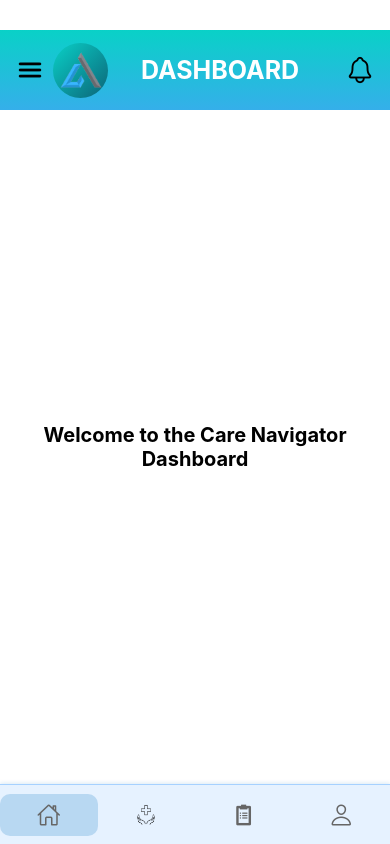
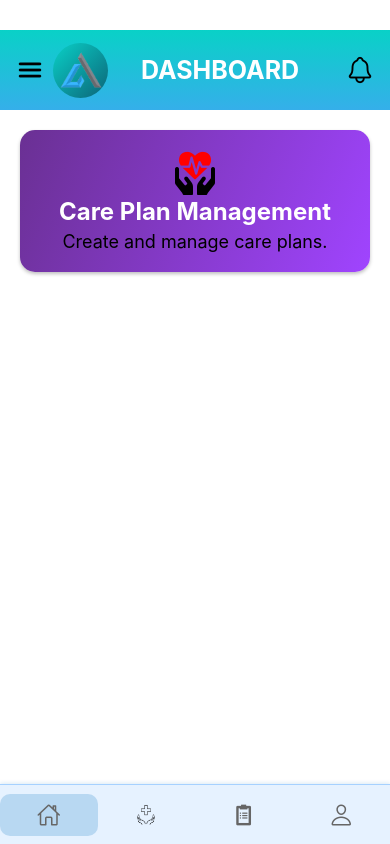
Before and after one commit to akindukodithuwakku/ATG-Mobile, a React Native app: screen /CNDashboard in a window 390 px wide. Built offline with nearby package versions, Linux system fonts and the light colour scheme.

Commit message:
Create Care Plan Management card on dashboard with styles and layout.

```diff
--- a/screens/CNDashboard.js
+++ b/screens/CNDashboard.js
@@ -11,6 +11,8 @@ import {
 import SideNavigationCN from "../Components/SideNavigationCN";
 import BottomNavigationCN from "../Components/BottomNavigationCN";
 import { Ionicons } from "@expo/vector-icons";
+import FontAwesome from '@expo/vector-icons/FontAwesome';
+import FontAwesome5 from '@expo/vector-icons/FontAwesome5';
 import { LinearGradient } from "expo-linear-gradient";
 
 const CNDashboard = ({ navigation }) => {
@@ -83,9 +85,31 @@ const CNDashboard = ({ navigation }) => {
 
       {/* Dashboard Content */}
       <View style={styles.content}>
-        <Text style={styles.dashboardText}>
-          Welcome to the Care Navigator Dashboard
-        </Text>
+        {/* Main Navigation Cards */}
+        <View style={styles.cardContainer}>
+          <TouchableOpacity
+            style={styles.card}
+            onPress={() => navigation.navigate("CarePlanCN")}
+          >
+            <LinearGradient
+              colors={["#6a3093", "#a044ff"]}
+              style={styles.cardGradient}
+              start={{ x: 0, y: 0 }}
+              end={{ x: 1, y: 1 }}
+            >
+              <View style={styles.carePlanIcon}>
+                {/* Heart */}
+                <FontAwesome name="heartbeat" size={32} color="red" style={styles.heartIcon} />
+                {/* Hands */}
+                <FontAwesome5 name="hands" size={32} color="black" style={styles.handIcon} />
+              </View>
+              <Text style={styles.cardTitle}>Care Plan Management</Text>
+              <Text style={styles.cardSubtitle}>
+                Create and manage care plans.
+              </Text>
+            </LinearGradient>
+          </TouchableOpacity>
+        </View>
       </View>
 
       {/* Bottom Navigation */}
@@ -142,14 +166,49 @@ const styles = StyleSheet.create({
   },
   content: {
     flex: 1,
-    justifyContent: "center",
-    alignItems: "center",
+    padding: 20,
     marginBottom: 60,
   },
-  dashboardText: {
-    fontSize: 20,
+  cardContainer: {
+    flex: 1,
+    gap: 20,
+  },
+  card: {
+    borderRadius: 15,
+    overflow: "hidden",
+    elevation: 5,
+    shadowColor: "#000",
+    shadowOffset: {
+      width: 0,
+      height: 2,
+    },
+    shadowOpacity: 0.25,
+    shadowRadius: 3.84,
+  },
+  cardGradient: {
+    padding: 20,
+    alignItems: "center",
+  },
+  cardTitle: {
+    fontSize: 24,
     fontWeight: "bold",
+    color: "white",
     textAlign: "center",
+  },
+  cardSubtitle: {
+    fontSize: 18,
+    color: "black",
+    textAlign: "center",
+    marginTop: 5,
+  },
+  carePlanIcon: {
+    alignItems: "center",
+  },
+  handIcon: {
+    marginTop: -10,
+  },
+  heartIcon: {
+    marginBottom: -10,
   },
   overlay: {
     position: "absolute",
```
